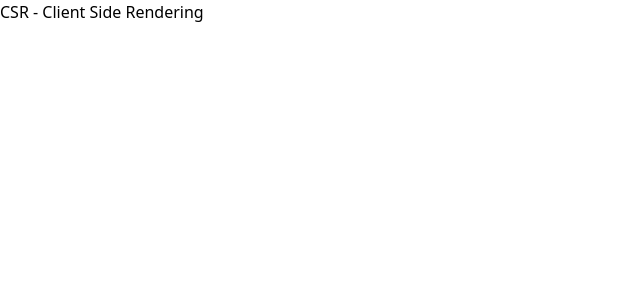
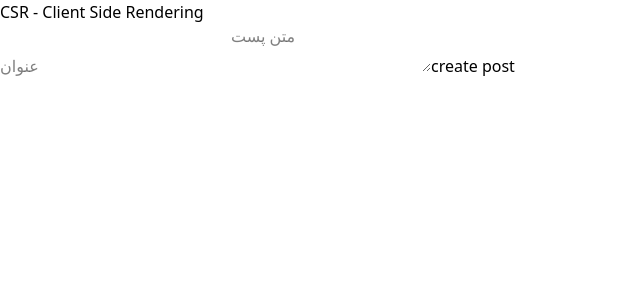
Before and after one commit to amirjahan1/learnNext, a Next.js app: page /rendering/csr in a window 1280 px wide. Shown: the top 300 px of the page, without its empty margins (0-640 px from the left). Built offline with nearby package versions, Linux system fonts and the light colour scheme.

Commit message:
Feature::-> exlain server action

```diff
--- /dev/null
+++ b/app/rendering/csr/fetchPost.tsx
@@ -0,0 +1,22 @@
+'use server'
+
+import { revalidatePath } from 'next/cache';
+// import { cookies } from 'next/headers'
+import { post } from '@/app/api';
+
+export async function createPost(formData: FormData) {
+  const title = formData.get("title")
+  const body =  formData.get("body")
+
+  await fetch(post,{
+    method: "POST",
+    body:  JSON.stringify({title, body}),
+    headers: {
+      'Content-Type': 'application/json',
+      // 'Authorization':  cookies.get("token").value
+    }
+  })
+
+
+  revalidatePath('/posts')
+}
--- a/app/rendering/csr/page.tsx
+++ b/app/rendering/csr/page.tsx
@@ -1,11 +1,23 @@
 'use client';
-
+import {createPost} from './fetchPost'
 function CSRPage() {
   return (
     <>
       <div>
         <h1>CSR - Client Side Rendering</h1>
       </div>
+
+
+      <div>
+
+        <form action={createPost}>
+
+            <input type='text' name='title' placeholder='عنوان' />
+            <textarea  name='body' placeholder='متن پست' />
+
+            <button type='submit'>create  post</button>
+        </form>
+      </div>
     </>
   );
 }
```
Also changed, not shown: app/rendering/ssr/fetchPost.tsx (line endings or trailing spaces).
